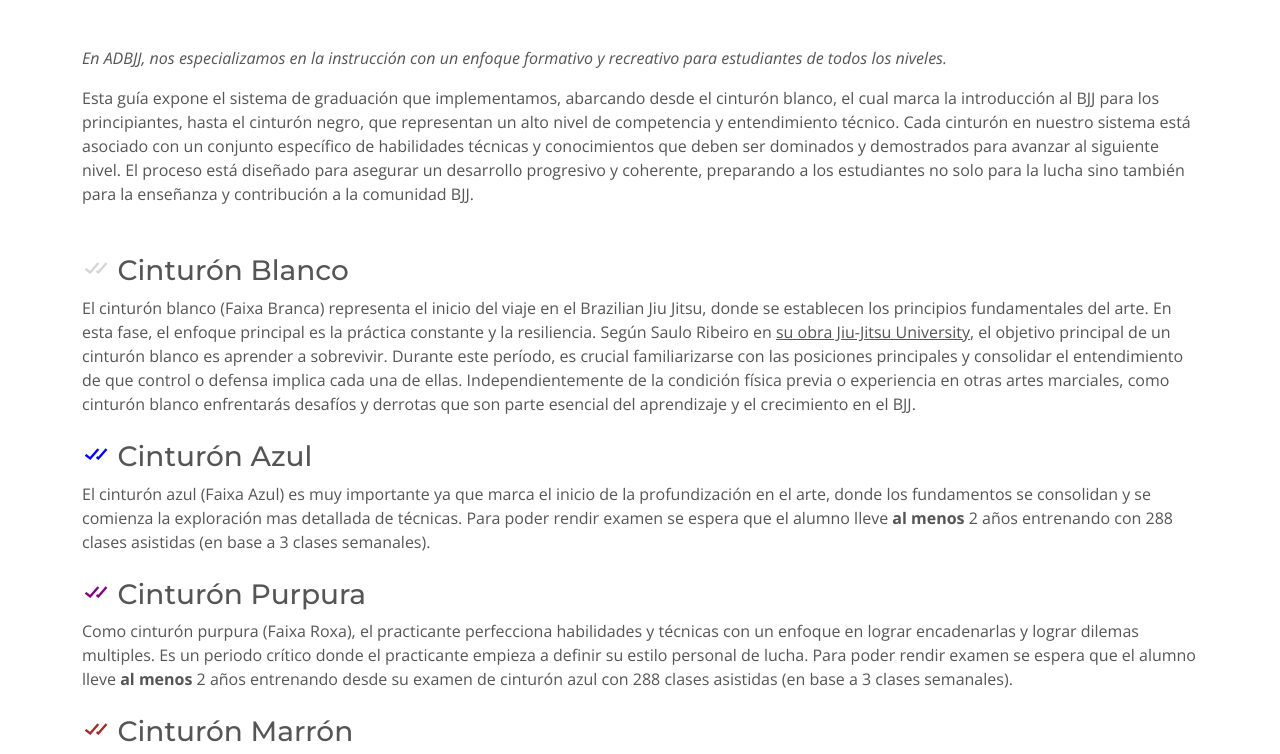
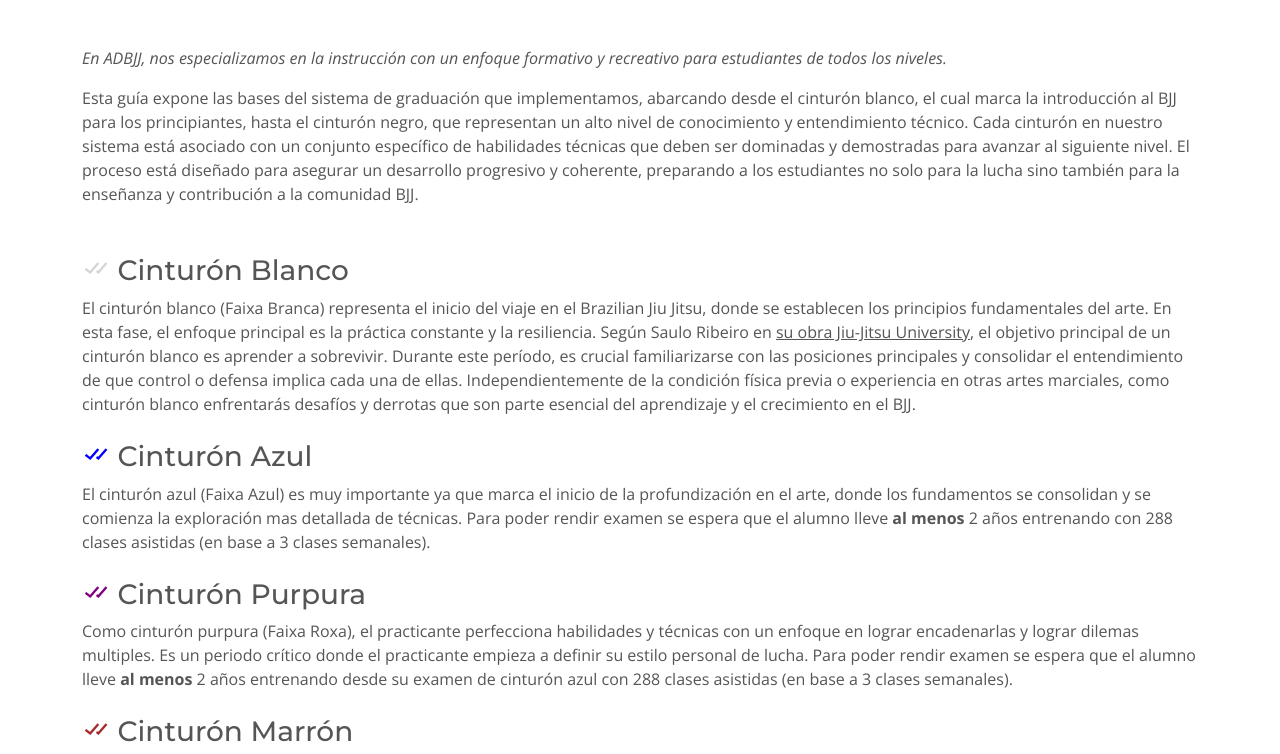
Before and after one commit to aladuuu/adbjj.cl, a plain HTML site: page graduaciones.html in a window 1280 px wide. Shown: the part 1038-1792 px from the top of the page. Drawn offline with nearby package versions, Linux system fonts and the light colour scheme.

Commit message:
Update graduaciones.html

```diff
--- a/graduaciones.html
+++ b/graduaciones.html
@@ -147,17 +147,17 @@
                 formativo y recreativo para estudiantes de todos los niveles.
               </p>
               <p class="mb-5">
-                Esta guía expone el sistema de graduación que implementamos,
-                abarcando desde el cinturón blanco, el cual marca la
-                introducción al BJJ para los principiantes, hasta el cinturón
-                negro, que representan un alto nivel de competencia y
+                Esta guía expone las bases del sistema de graduación que
+                implementamos, abarcando desde el cinturón blanco, el cual marca
+                la introducción al BJJ para los principiantes, hasta el cinturón
+                negro, que representan un alto nivel de conocimiento y
                 entendimiento técnico. Cada cinturón en nuestro sistema está
-                asociado con un conjunto específico de habilidades técnicas y
-                conocimientos que deben ser dominados y demostrados para avanzar
-                al siguiente nivel. El proceso está diseñado para asegurar un
-                desarrollo progresivo y coherente, preparando a los estudiantes
-                no solo para la lucha sino también para la enseñanza y
-                contribución a la comunidad BJJ.
+                asociado con un conjunto específico de habilidades técnicas que
+                deben ser dominadas y demostradas para avanzar al siguiente
+                nivel. El proceso está diseñado para asegurar un desarrollo
+                progresivo y coherente, preparando a los estudiantes no solo
+                para la lucha sino también para la enseñanza y contribución a la
+                comunidad BJJ.
               </p>
               <div class="mb-4">
                 <h3>
@@ -252,8 +252,8 @@
                 <h3>¿Examen?</h3>
                 <p>
                   <strong>Si, tomamos examen de grado.</strong
-                  ><br />Consideramos que es importante para el proceso
-                  formativo que existan instancias que nos permitan consolidar
+                  ><br />Consideramos es importante para el proceso formativo
+                  que existan instancias donde se nos permita consolidar
                   nuestros conocimientos técnicos como también ponerlos a
                   prueba. Los exámenes consisten en la demostración de un grupo
                   de técnicas y ejercicios relevantes para tu grado, como
```
